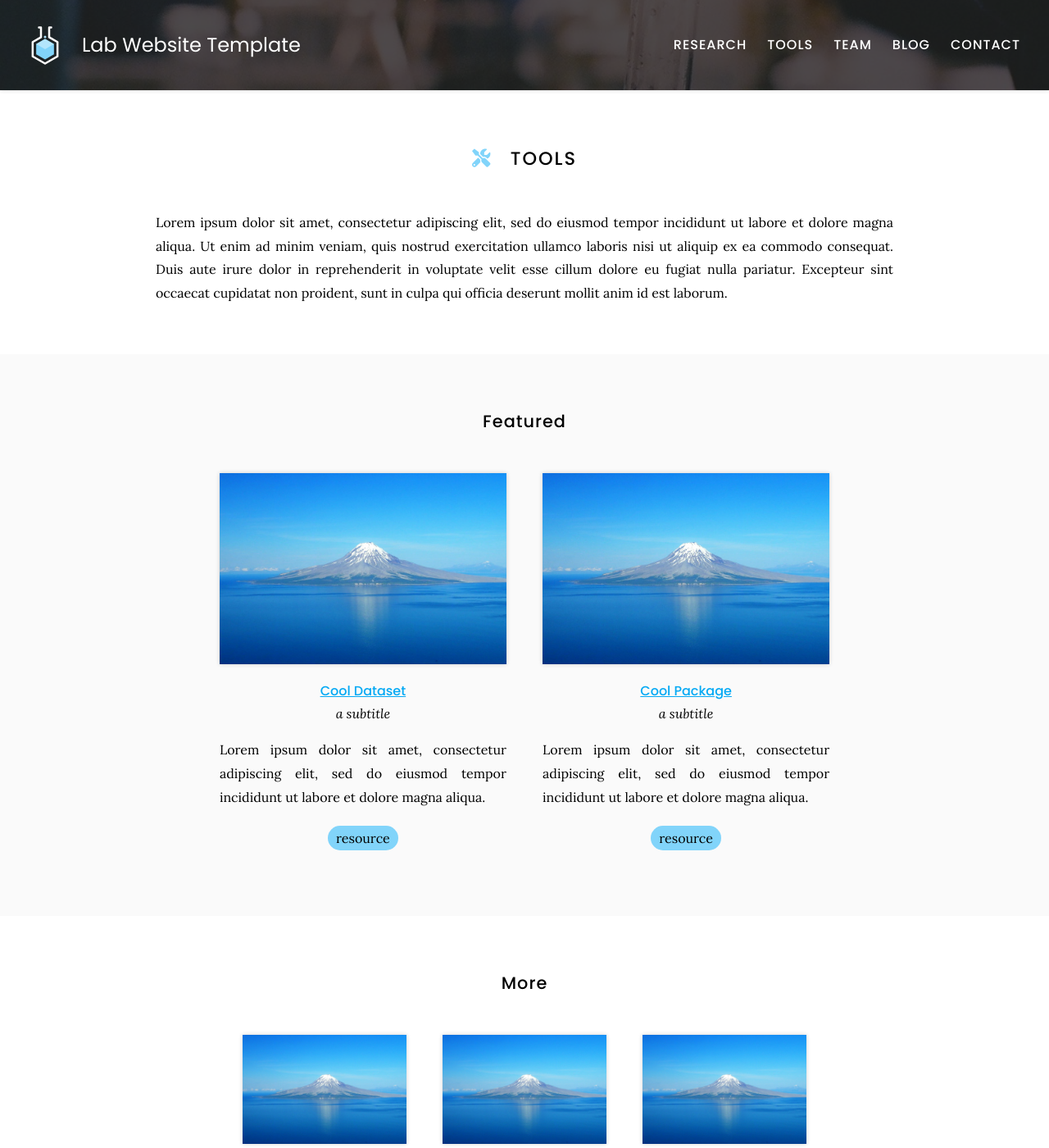
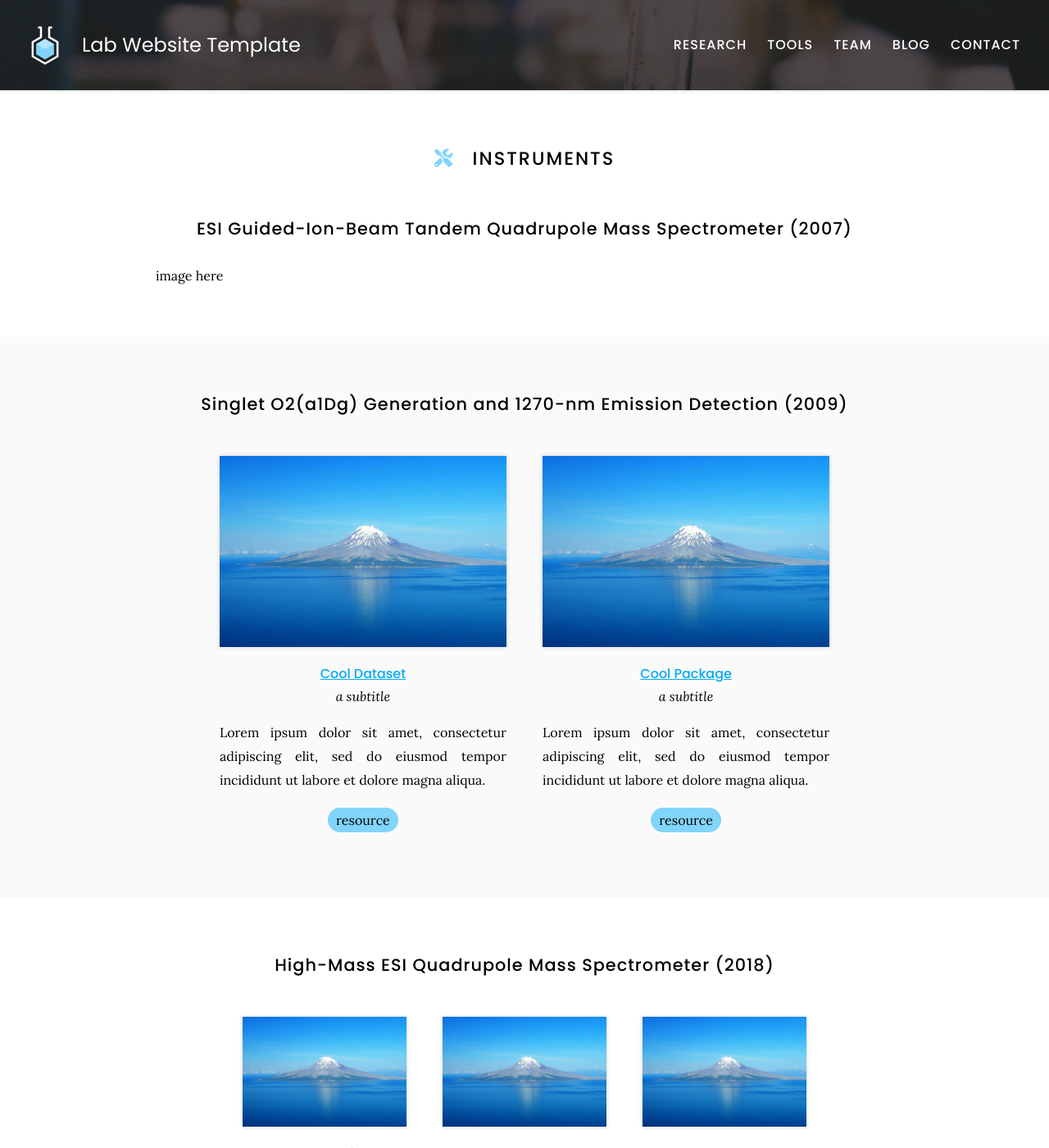
Before and after one commit to ZiZijourney/testing-web, a Jekyll site: the page built from tools/index.md, in a window 1280 px wide and 1400 px high. Shown: the whole window at 82% size. Built offline with Jekyll 4.4.1, drawn with Linux system fonts in a browser that asks for light colours; some of the changed text lies outside the part shown.

Commit message:
Update index.md

```diff
--- a/tools/index.md
+++ b/tools/index.md
@@ -5,23 +5,31 @@ nav:
   tooltip: Software, datasets, and more
 ---
 
-# <i class="fas fa-tools"></i>Tools
+# <i class="fas fa-tools"></i>Instruments
 
-Lorem ipsum dolor sit amet, consectetur adipiscing elit, sed do eiusmod tempor incididunt ut labore et dolore magna aliqua.
-Ut enim ad minim veniam, quis nostrud exercitation ullamco laboris nisi ut aliquip ex ea commodo consequat.
-Duis aute irure dolor in reprehenderit in voluptate velit esse cillum dolore eu fugiat nulla pariatur.
-Excepteur sint occaecat cupidatat non proident, sunt in culpa qui officia deserunt mollit anim id est laborum.
+## ESI Guided-Ion-Beam Tandem Quadrupole Mass Spectrometer (2007)
+image here
 
 {% include search-info.html %}
 
 {% include section.html %}
 
-## Featured
+## Singlet O2(a1Dg) Generation and 1270-nm Emission Detection (2009)
 
 {% include list.html component="card" data="tools" filters="group: featured" %}
 
 {% include section.html %}
 
-## More
+## High-Mass ESI Quadrupole Mass Spectrometer (2018)
 
 {% include list.html component="card" data="tools" filters="group: more" style="small" %}
+
+## Laser-Ablation Reflectron Time-of-Flight Mass Spectrometer (2007)
+
+## Lasers (2011)
+
+## Laser Photolysis, Multichannel Scaler, and Time-Resolved Spectrometer (2014)
+
+## A Linux Computational Cluster (increased to 260 cores/520 threads in 2018)
+
+## Newly Renovated Wet Lab & Molecular Spectrometers (2017)
```
